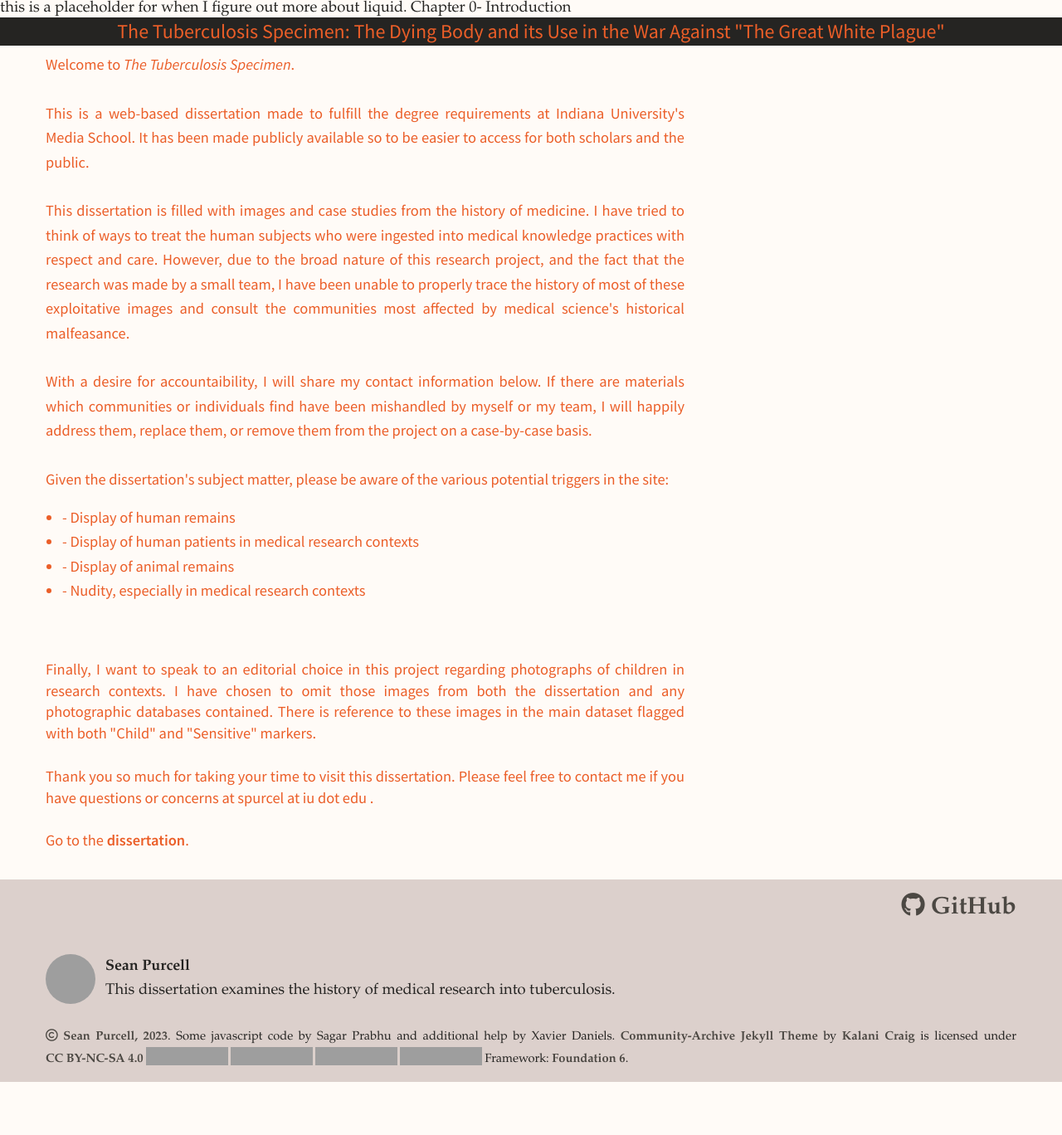
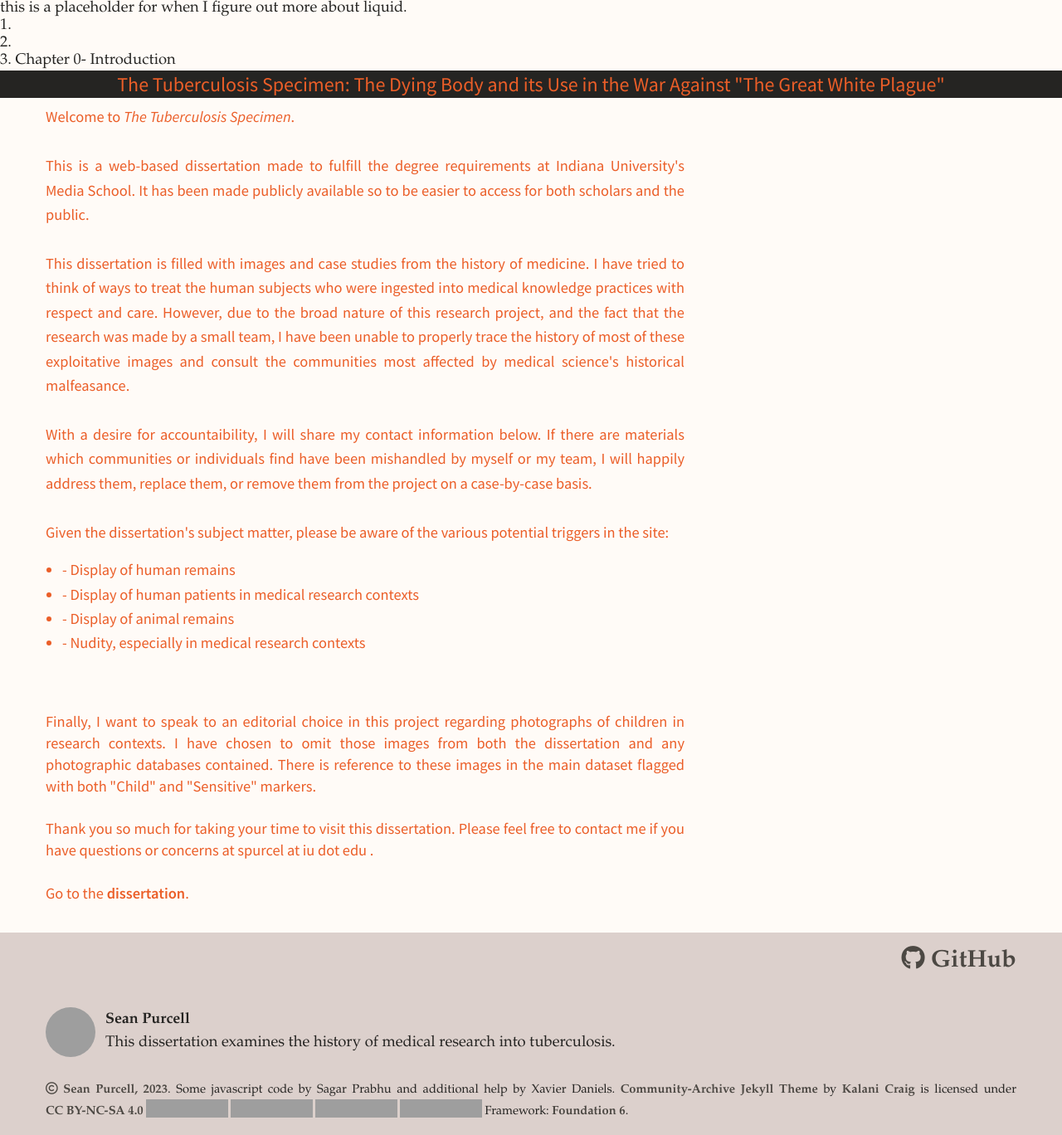
Before and after one commit to TuberculosisSpecimen/diss, a Jekyll site: the page built from pages/index.md, in a window 1280 px wide, cut to the strip 0-1368 px from the top of the page. Shown: the whole strip at 83% size. Built offline with Jekyll 4.4.1, drawn with Linux system fonts in a browser that asks for light colours; nearby versions of some CDN libraries; some web fonts are replaced; before the commit the page ends 1304 px from its top, so only the background shows below that; grey boxes are pictures that could not be loaded.

Commit message:
no message

```diff
--- a/_includes/_chapterlayout.html
+++ b/_includes/_chapterlayout.html
@@ -1,11 +1,15 @@
 this is a placeholder for when I figure out more about liquid.
 
-{% for section in site.sections %}
+<br>1. {{ section.title }}
+{{ identifier }}
+{{ subsection }}
+
+<br>2. {% for section in site.sections %}
 {{ section.title }}
 {{ identifier }}
 {{ subsection }}
 {% endfor %}
 
-{% for post in site.posts %}
+<br>3. {% for post in site.posts %}
 {{ post.title }}
 {% endfor %}
```
